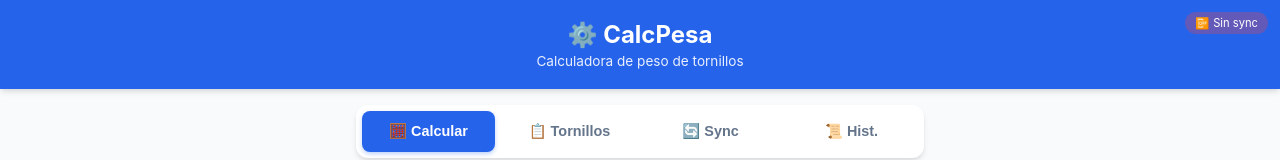
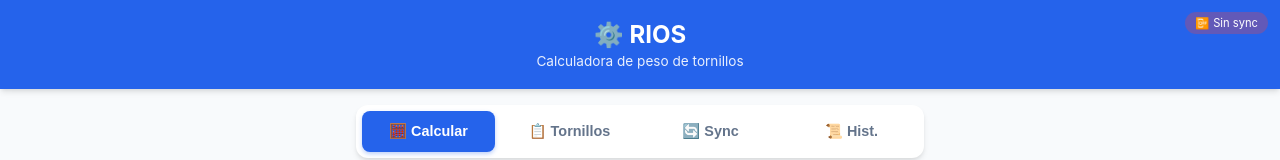
Before and after one commit to braianRedmond/calculadoratornillo, a plain HTML site: page index.html in a window 1280 px wide. Shown: the top 160 px of the page. Drawn offline with Linux system fonts and the light colour scheme.

Commit message:
Change header from 'CalcPesa' to 'RIOS'

```diff
--- a/index.html
+++ b/index.html
@@ -782,7 +782,7 @@
             <span id="syncIcon">📴</span>
             <span id="syncText">Sin sinc.</span>
         </div>
-        <h1>⚙️ CalcPesa</h1>
+        <h1>⚙️ RIOS</h1>
         <p>Calculadora de peso de tornillos</p>
     </div>
 
```
